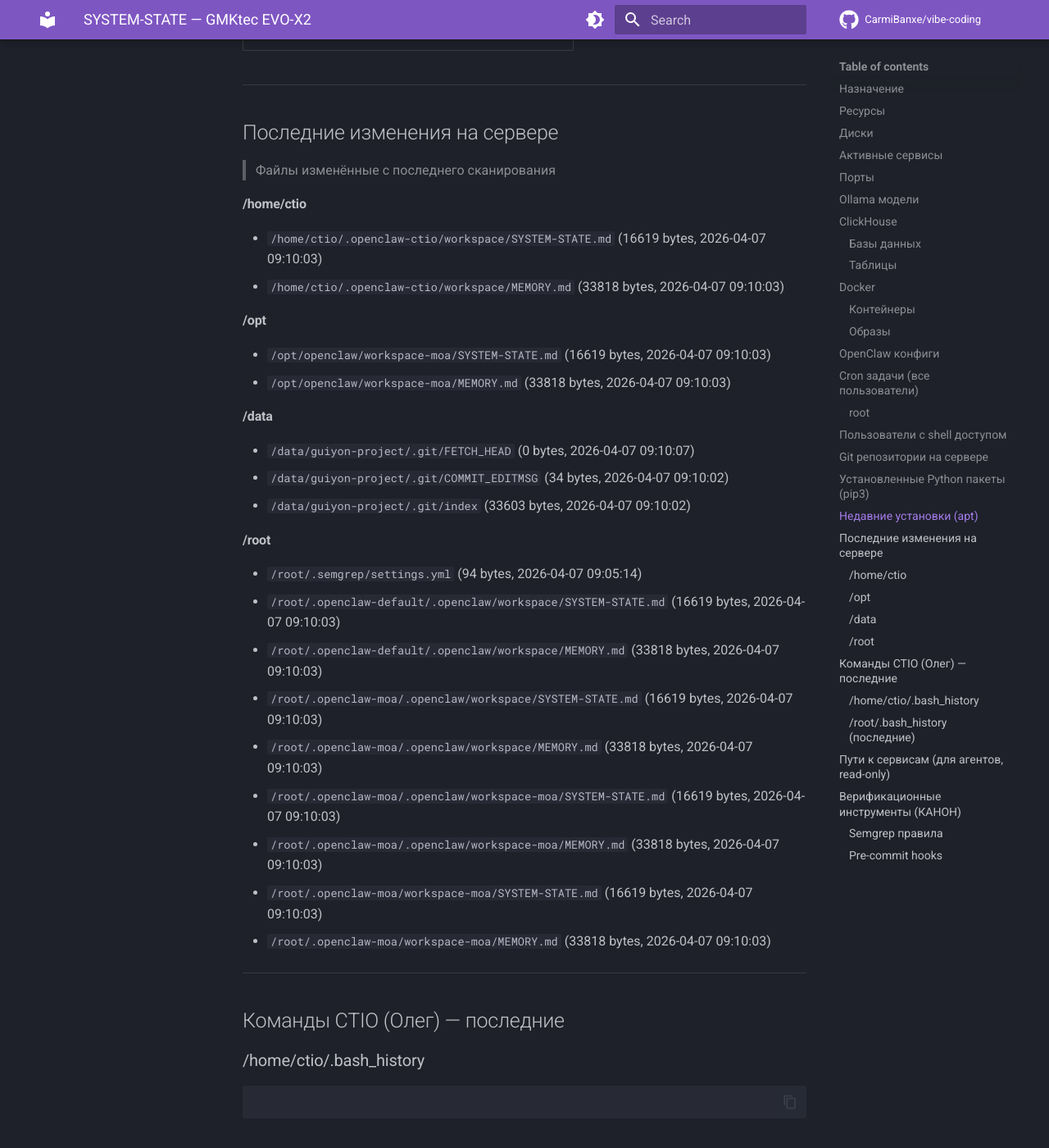
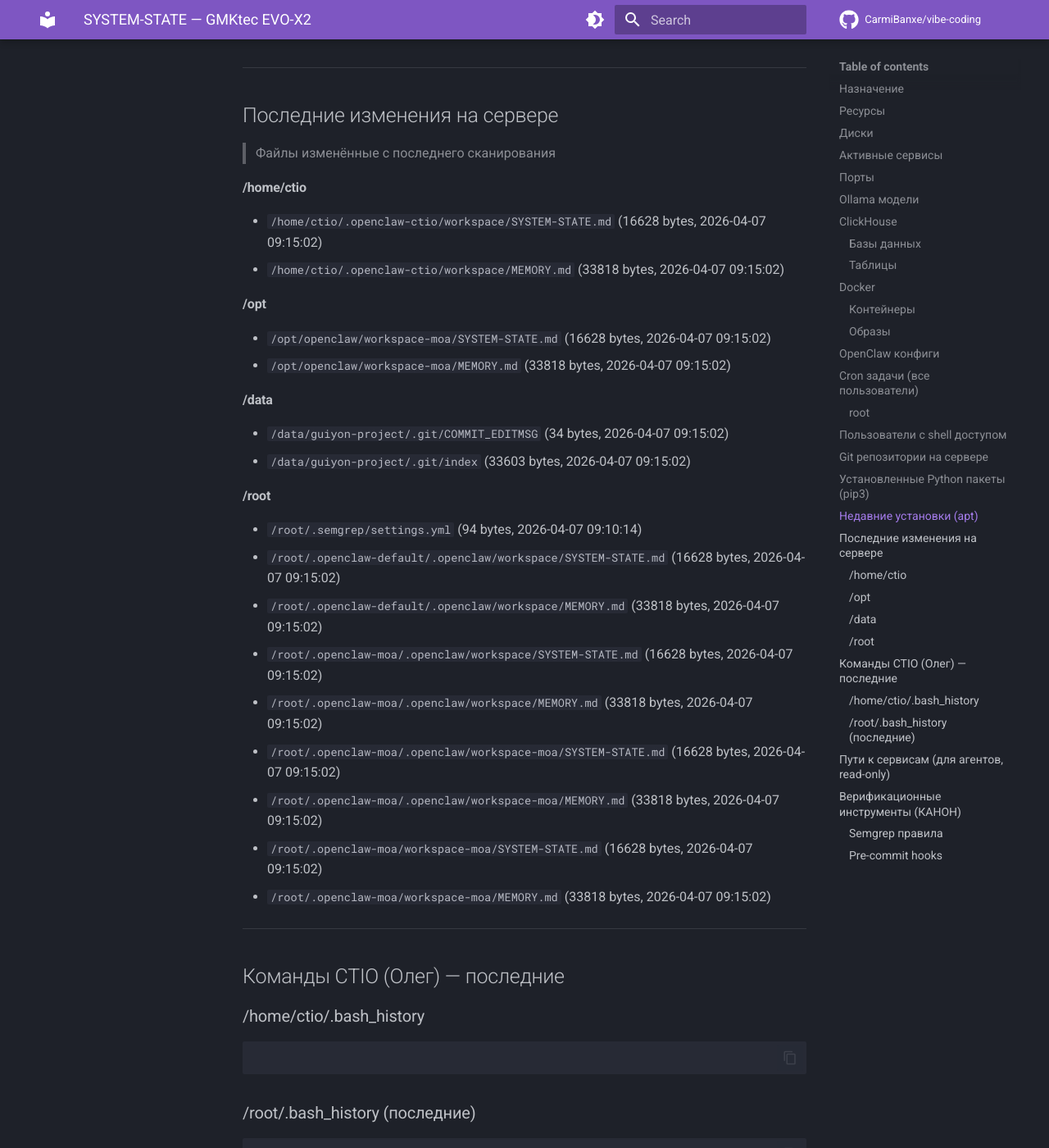
Before and after one commit to CarmiBanxe/vibe-coding, an MkDocs documentation site: the page built from docs/SYSTEM-STATE.md, in a window 1280 px wide and 1400 px high, scrolled down 13841 px. Shown: the whole window at 82% size. Built offline with MkDocs 1.6.1 and Material for MkDocs 9.7.7, drawn with Linux system fonts in a browser that asks for light colours; comment, search, counter and statistics services are not loaded; some of the changed text lies outside the part shown.

Commit message:
auto: SYSTEM-STATE v2 update (2026-04-07 09:15 CEST)

```diff
--- a/docs/SYSTEM-STATE.md
+++ b/docs/SYSTEM-STATE.md
@@ -1,6 +1,6 @@
 # SYSTEM-STATE — GMKtec EVO-X2
 > Автоматически обновляется каждые 5 минут
-> Последнее сканирование: 2026-04-07 09:10 CEST
+> Последнее сканирование: 2026-04-07 09:15 CEST
 > Источник: ctio-watcher.sh v2 (cron)
 
 ## Назначение
@@ -187,8 +187,8 @@
 | qwen3-banxe-v2:latest | 17.3 GB | 2026-04-03 |
 | qwen3-banxe:latest | 17.3 GB | 2026-04-02 |
 | qwen3:30b-a3b | 17.3 GB | 2026-04-02 |
+| gurubot/gpt-oss-derestricted:20b | 14.7 GB | 2026-03-26 |
 | huihui_ai/glm-4.7-flash-abliterated:latest | 17.5 GB | 2026-03-26 |
-| gurubot/gpt-oss-derestricted:20b | 14.7 GB | 2026-03-26 |
 
 ## ClickHouse
 ### Базы данных
@@ -249,8 +249,8 @@
 | marble-src-marble-frontend:latest | 757MB |
 | marble-src-marble-backend:latest | 255MB |
 | andreysenov/firebase-tools:latest | 1.47GB |
+| <none>:<none> | 646MB |
 | jube.app:latest | 646MB |
-| <none>:<none> | 646MB |
 | mongo:8 | 950MB |
 | postgis/postgis:17-3.5 | 637MB |
 | postgres:17 | 453MB |
@@ -379,28 +379,27 @@
 
 
 #### /home/ctio
-- `/home/ctio/.openclaw-ctio/workspace/SYSTEM-STATE.md` (16619 bytes, 2026-04-07 09:10:03)
-- `/home/ctio/.openclaw-ctio/workspace/MEMORY.md` (33818 bytes, 2026-04-07 09:10:03)
+- `/home/ctio/.openclaw-ctio/workspace/SYSTEM-STATE.md` (16628 bytes, 2026-04-07 09:15:02)
+- `/home/ctio/.openclaw-ctio/workspace/MEMORY.md` (33818 bytes, 2026-04-07 09:15:02)
 
 #### /opt
-- `/opt/openclaw/workspace-moa/SYSTEM-STATE.md` (16619 bytes, 2026-04-07 09:10:03)
-- `/opt/openclaw/workspace-moa/MEMORY.md` (33818 bytes, 2026-04-07 09:10:03)
+- `/opt/openclaw/workspace-moa/SYSTEM-STATE.md` (16628 bytes, 2026-04-07 09:15:02)
+- `/opt/openclaw/workspace-moa/MEMORY.md` (33818 bytes, 2026-04-07 09:15:02)
 
 #### /data
-- `/data/guiyon-project/.git/FETCH_HEAD` (0 bytes, 2026-04-07 09:10:07)
-- `/data/guiyon-project/.git/COMMIT_EDITMSG` (34 bytes, 2026-04-07 09:10:02)
-- `/data/guiyon-project/.git/index` (33603 bytes, 2026-04-07 09:10:02)
+- `/data/guiyon-project/.git/COMMIT_EDITMSG` (34 bytes, 2026-04-07 09:15:02)
+- `/data/guiyon-project/.git/index` (33603 bytes, 2026-04-07 09:15:02)
 
 #### /root
-- `/root/.semgrep/settings.yml` (94 bytes, 2026-04-07 09:05:14)
-- `/root/.openclaw-default/.openclaw/workspace/SYSTEM-STATE.md` (16619 bytes, 2026-04-07 09:10:03)
-- `/root/.openclaw-default/.openclaw/workspace/MEMORY.md` (33818 bytes, 2026-04-07 09:10:03)
-- `/root/.openclaw-moa/.openclaw/workspace/SYSTEM-STATE.md` (16619 bytes, 2026-04-07 09:10:03)
-- `/root/.openclaw-moa/.openclaw/workspace/MEMORY.md` (33818 bytes, 2026-04-07 09:10:03)
-- `/root/.openclaw-moa/.openclaw/workspace-moa/SYSTEM-STATE.md` (16619 bytes, 2026-04-07 09:10:03)
-- `/root/.openclaw-moa/.openclaw/workspace-moa/MEMORY.md` (33818 bytes, 2026-04-07 09:10:03)
-- `/root/.openclaw-moa/workspace-moa/SYSTEM-STATE.md` (16619 bytes, 2026-04-07 09:10:03)
-- `/root/.openclaw-moa/workspace-moa/MEMORY.md` (33818 bytes, 2026-04-07 09:10:03)
+- `/root/.semgrep/settings.yml` (94 bytes, 2026-04-07 09:10:14)
+- `/root/.openclaw-default/.openclaw/workspace/SYSTEM-STATE.md` (16628 bytes, 2026-04-07 09:15:02)
+- `/root/.openclaw-default/.openclaw/workspace/MEMORY.md` (33818 bytes, 2026-04-07 09:15:02)
+- `/root/.openclaw-moa/.openclaw/workspace/SYSTEM-STATE.md` (16628 bytes, 2026-04-07 09:15:02)
+- `/root/.openclaw-moa/.openclaw/workspace/MEMORY.md` (33818 bytes, 2026-04-07 09:15:02)
+- `/root/.openclaw-moa/.openclaw/workspace-moa/SYSTEM-STATE.md` (16628 bytes, 2026-04-07 09:15:02)
+- `/root/.openclaw-moa/.openclaw/workspace-moa/MEMORY.md` (33818 bytes, 2026-04-07 09:15:02)
+- `/root/.openclaw-moa/workspace-moa/SYSTEM-STATE.md` (16628 bytes, 2026-04-07 09:15:02)
+- `/root/.openclaw-moa/workspace-moa/MEMORY.md` (33818 bytes, 2026-04-07 09:15:02)
 
 ---
 
```
Also changed, not shown: other parts of docs/SYSTEM-STATE.md (+2 -2 lines).
